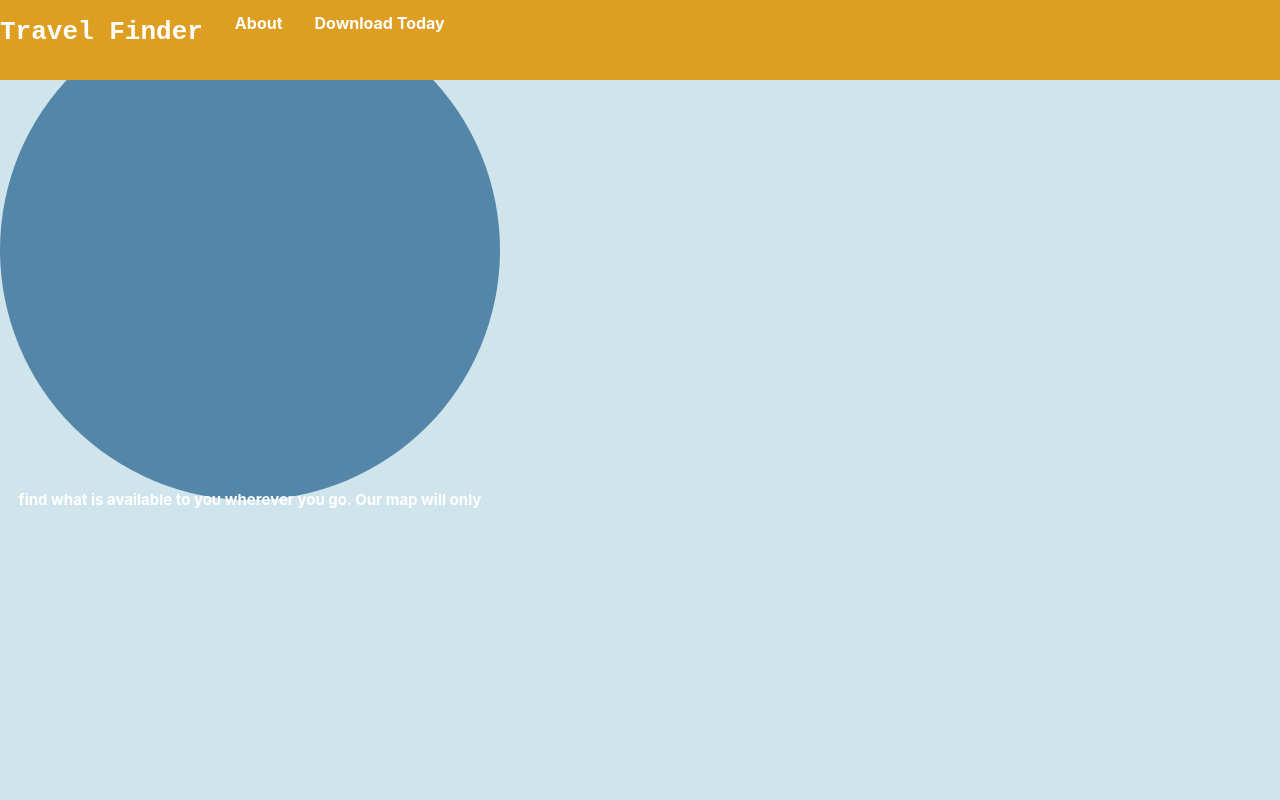
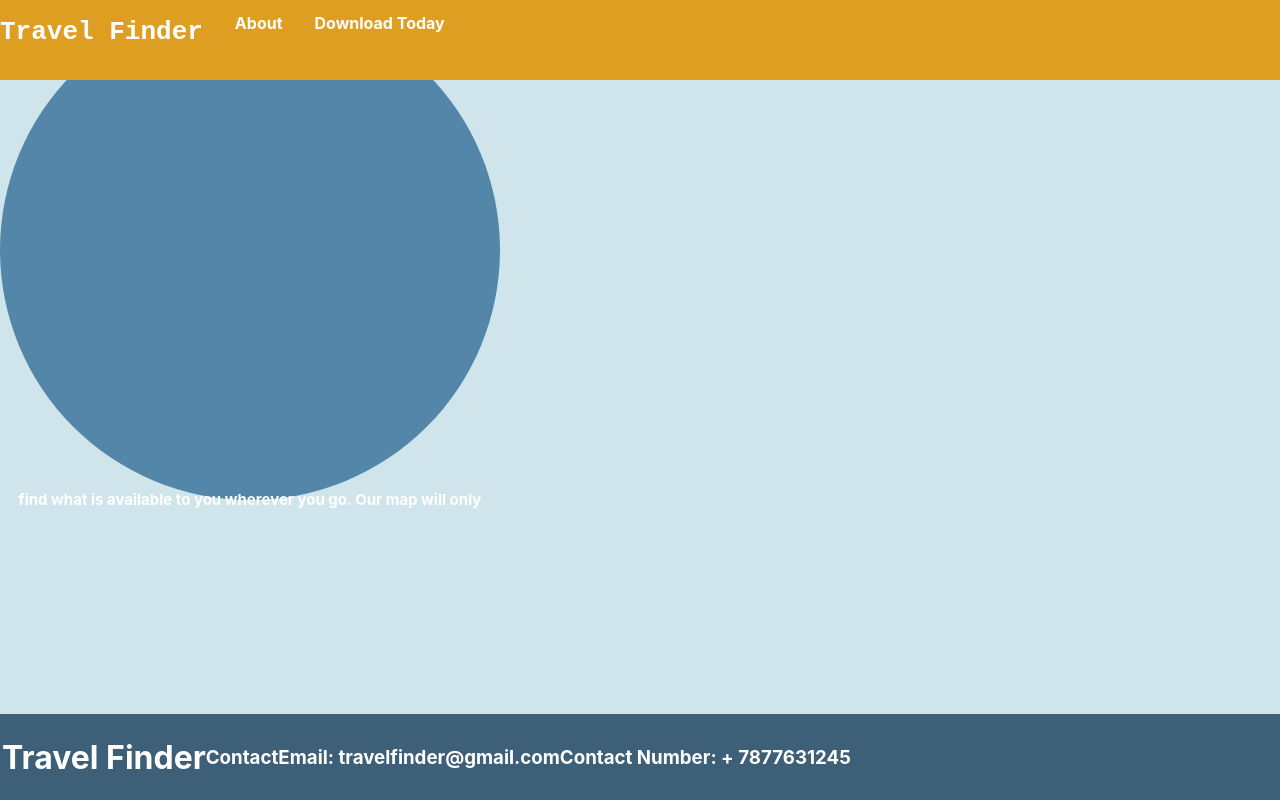
Before and after one commit to amiragucher/Travel-Finder, a Next.js app in the folder travel-finder/: page / in a window 1280 px wide. Built offline with nearby package versions, Linux system fonts and the light colour scheme.

Commit message:
Footer displaying

```diff
--- a/travel-finder/pages/Components/Footer/Footer.module.css
+++ b/travel-finder/pages/Components/Footer/Footer.module.css
@@ -3,7 +3,7 @@
     align-items: center;
     min-width: 100rem;
     min-height: 10%;
-    background-color: #DE9E22;
+    background-color: #3D5F77;
     position: fixed;
     bottom: 0;
     width: 100%;
@@ -15,4 +15,7 @@
     display: flex;
     align-items: center;
     justify-content: center;
+    color: white;
+    font-size: medium;
+    padding: 2px;
 }
--- a/travel-finder/pages/index.js
+++ b/travel-finder/pages/index.js
@@ -1,12 +1,14 @@
 import NavBar from './Components/NavBar/NavBar'
 import Style from "../styles/Home.module.css"
 import About from "./Components/About/About.jsx"
+import Footer from "./Components/Footer/Footer.jsx"
 
 export default function Home() {
   return (
     <div className={Style.container}>
       <NavBar />
       <About/>
+      <Footer/>
     </div>
   )
 }
```
